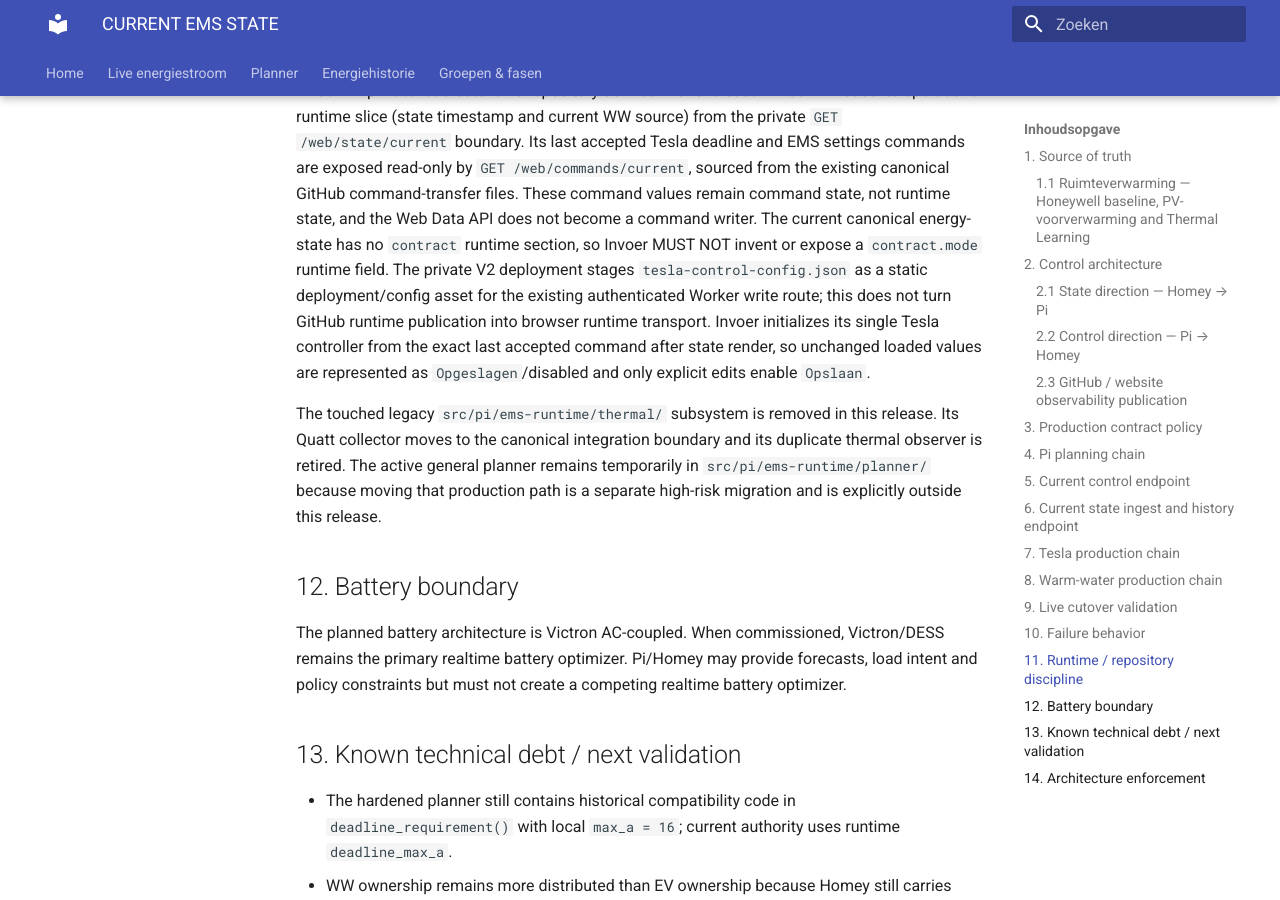
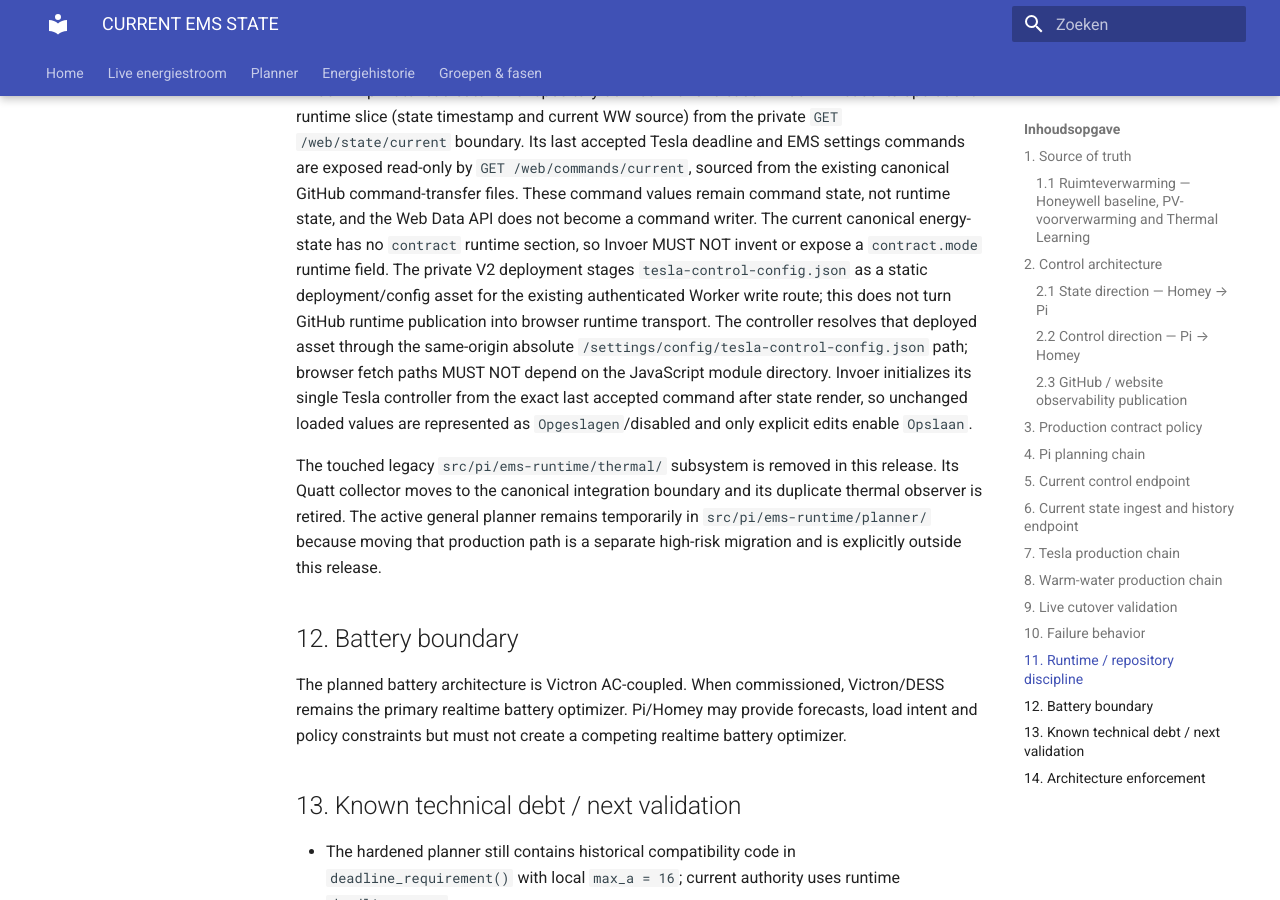
Before and after one commit to OnsKasteeltje/homey-energy-manual, an MkDocs documentation site: the page built from docs/architecture/CURRENT-EMS-STATE.md, in a window 1280 px wide and 900 px high, scrolled down 9402 px. Built offline with MkDocs 1.6.1 and Material for MkDocs 9.7.7, drawn with Linux system fonts in a browser that asks for light colours.

Commit message:
architecture: pin private Tesla config browser path

```diff
--- a/docs/architecture/CURRENT-EMS-STATE.md
+++ b/docs/architecture/CURRENT-EMS-STATE.md
@@ -209,7 +209,7 @@
 
 Private V2 browser validation established that Web Data API resources reject query strings by design. Frontend read adapters use the stable same-origin resource URL together with `cache: "no-store"`; cache-busting query parameters are forbidden because they convert an otherwise valid resource read into HTTP 400. This preserves the fail-closed API contract without weakening it.
 
-Invoer V2 private read cutover is repository-defined in this release. Invoer V2 reads its operational runtime slice (state timestamp and current WW source) from the private `GET /web/state/current` boundary. Its last accepted Tesla deadline and EMS settings commands are exposed read-only by `GET /web/commands/current`, sourced from the existing canonical GitHub command-transfer files. These command values remain command state, not runtime state, and the Web Data API does not become a command writer. The current canonical energy-state has no `contract` runtime section, so Invoer MUST NOT invent or expose a `contract.mode` runtime field. The private V2 deployment stages `tesla-control-config.json` as a static deployment/config asset for the existing authenticated Worker write route; this does not turn GitHub runtime publication into browser runtime transport. Invoer initializes its single Tesla controller from the exact last accepted command after state render, so unchanged loaded values are represented as `Opgeslagen`/disabled and only explicit edits enable `Opslaan`.
+Invoer V2 private read cutover is repository-defined in this release. Invoer V2 reads its operational runtime slice (state timestamp and current WW source) from the private `GET /web/state/current` boundary. Its last accepted Tesla deadline and EMS settings commands are exposed read-only by `GET /web/commands/current`, sourced from the existing canonical GitHub command-transfer files. These command values remain command state, not runtime state, and the Web Data API does not become a command writer. The current canonical energy-state has no `contract` runtime section, so Invoer MUST NOT invent or expose a `contract.mode` runtime field. The private V2 deployment stages `tesla-control-config.json` as a static deployment/config asset for the existing authenticated Worker write route; this does not turn GitHub runtime publication into browser runtime transport. The controller resolves that deployed asset through the same-origin absolute `/settings/config/tesla-control-config.json` path; browser fetch paths MUST NOT depend on the JavaScript module directory. Invoer initializes its single Tesla controller from the exact last accepted command after state render, so unchanged loaded values are represented as `Opgeslagen`/disabled and only explicit edits enable `Opslaan`.
 
 The touched legacy `src/pi/ems-runtime/thermal/` subsystem is removed in this release. Its Quatt collector moves to the canonical integration boundary and its duplicate thermal observer is retired. The active general planner remains temporarily in `src/pi/ems-runtime/planner/` because moving that production path is a separate high-risk migration and is explicitly outside this release.
 
```
